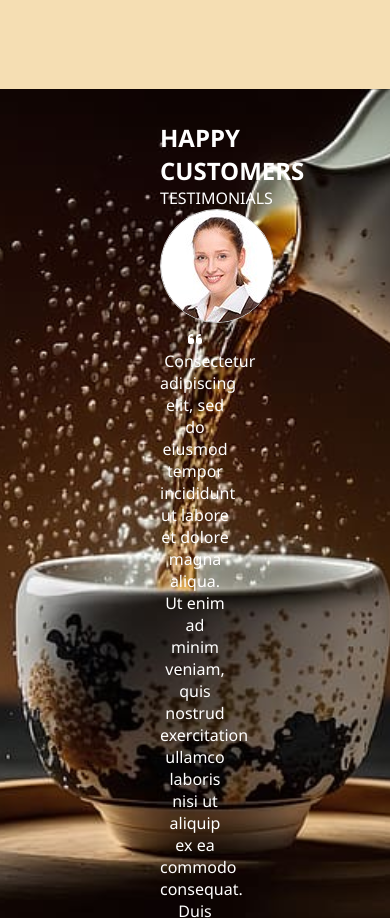
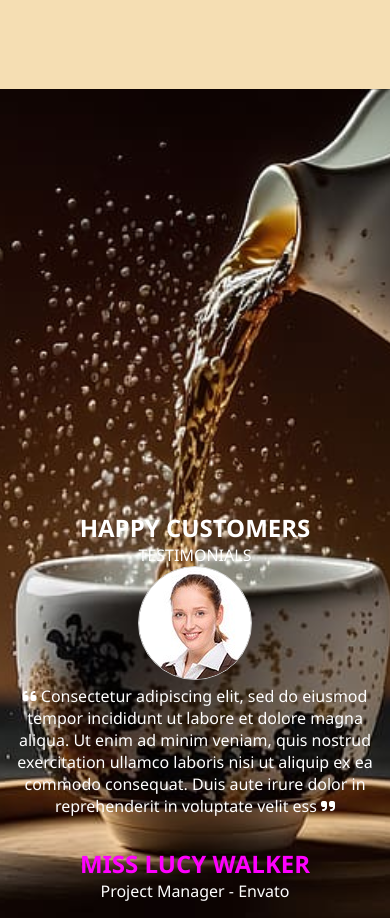
Before and after one commit to shaninishad1999/Parallax-Website-Single-Page-Application, a plain HTML site: page index.html in a window 390 px wide. Shown: the part 4300-5218 px from the top of the page. Drawn offline with Linux system fonts and the light colour scheme.

Commit message:
media query updated

```diff
--- a/style.css
+++ b/style.css
@@ -949,4 +949,12 @@ nav label {
     height: 250px;
     width: auto;
   }
+
+.testominal-content {
+  margin-left: 10px;
+  margin-right: 10px;
+  text-align: center;
+  color: white;
+}
+
 }/*# sourceMappingURL=style.css.map */
```
